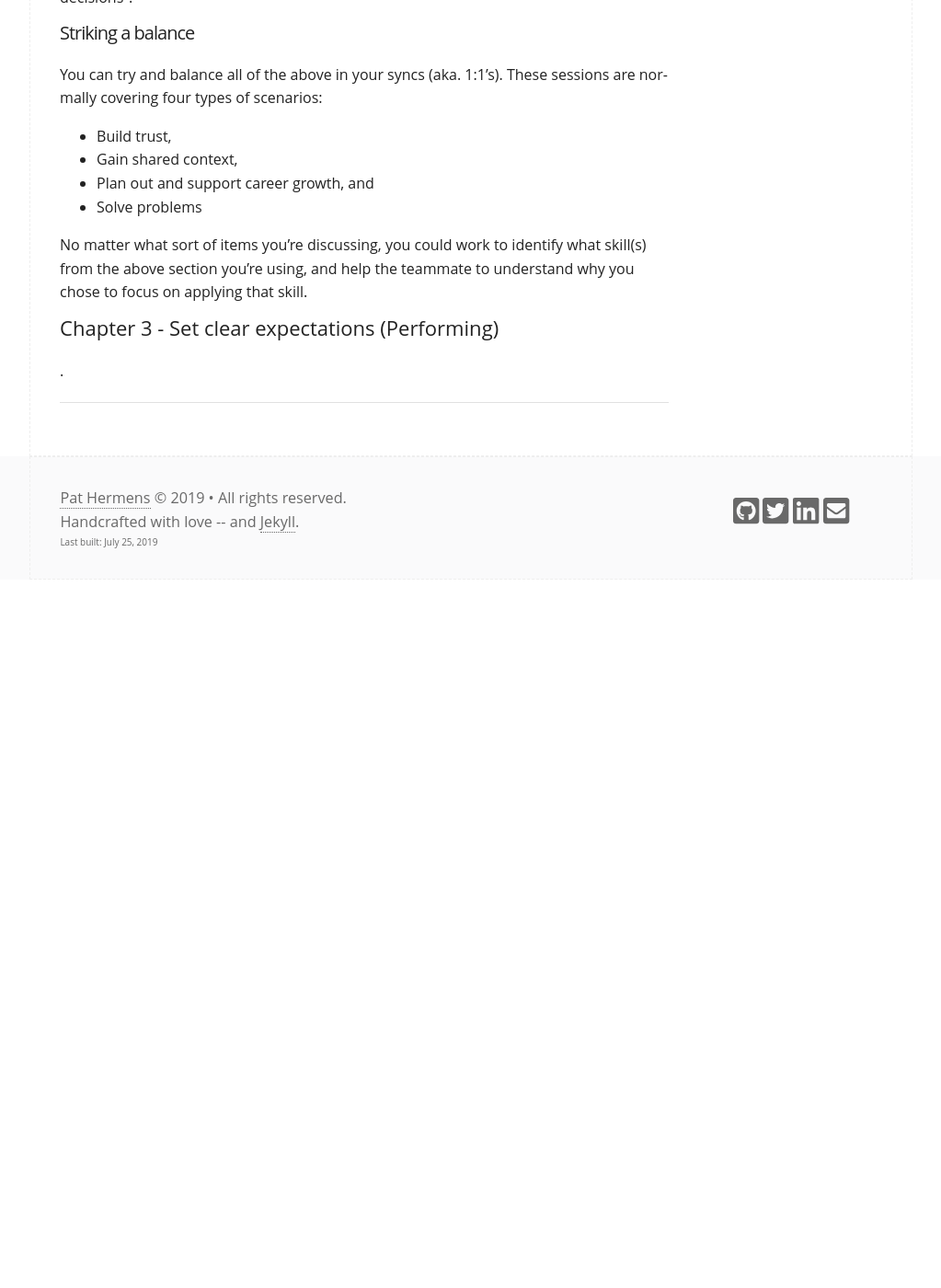
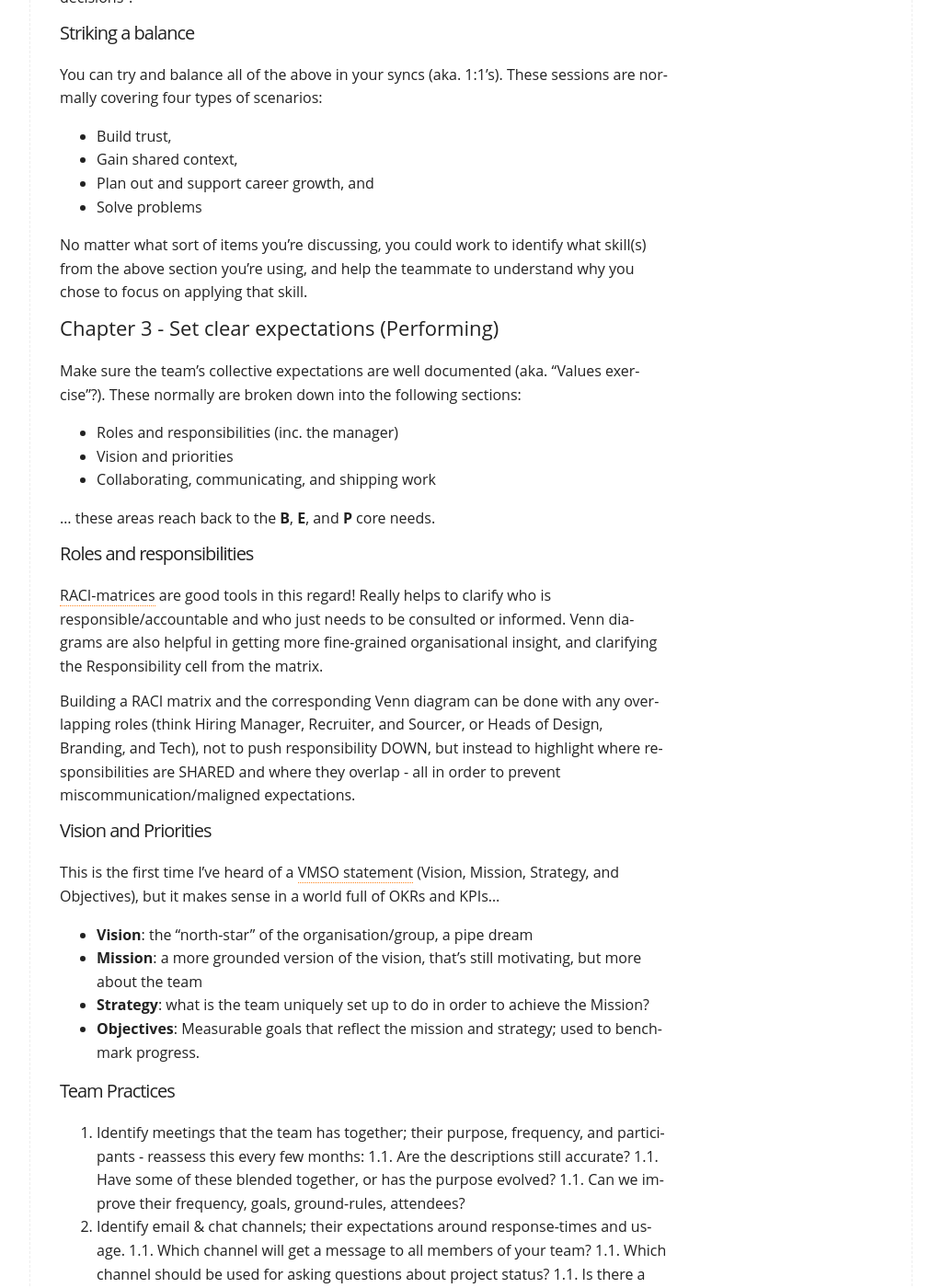
Before and after one commit to PHeonix25/PHeonix25.github.io, a Jekyll site: the page built from books/resilient_management.md, in a window 1280 px wide and 1400 px high, scrolled down 3650 px. Shown: the whole window at 92% size, without its empty margins (128-1151 px from the left). Built offline with Jekyll 4.4.1, drawn with Linux system fonts in a browser that asks for light colours; our own code applies the rules of GitHub Pages for plain Markdown files; before the commit the page ends 4280 px from its top, so only the background shows below that; some of the changed text lies outside the part shown.

Commit message:
I'm up to chapter 4

```diff
--- a/books/resilient_management.md
+++ b/books/resilient_management.md
@@ -33,16 +33,16 @@ The book then moves into more "the general skills you will need" in Chapters 4 &
 
 There's a good example given about "desk moves" challenging all of the above!
 
-* B: Same group? Different floor?
-* I: Announcement might be surprise/interruption
-* C: Can I choose? Has someone chosen for me?
-* E: Closer to the food! Better views?
-* P: No longer the same spot every day
-* S: Corner office? Sitting with peers? Locality?
+* **B**: Same group? Different floor?
+* **I**: Announcement might be surprise/interruption
+* **C**: Can I choose? Has someone chosen for me?
+* **E**: Closer to the food! Better views?
+* **P**: No longer the same spot every day
+* **S**: Corner office? Sitting with peers? Locality?
 
 ### Work style and preferences
 
-Her "First 1:1 Questions" (that I adapted/copied into my "[First sync questions][syncq]") are explained in depth here!
+Her "First 1:1 Questions" (_that I adapted/copied into my "[First sync questions][syncq]"_) are explained in depth here!
 
 ### Help the team to know you
 
@@ -144,7 +144,53 @@ No matter what sort of items you're discussing, you could work to identify what
 
 ## Chapter 3 - Set clear expectations (Performing)
 
-.
+Make sure the team's collective expectations are well documented (aka. "Values exercise"?). These normally are broken down into the following sections:
+
+* Roles and responsibilities (inc. the manager)
+* Vision and priorities
+* Collaborating, communicating, and shipping work
+
+... these areas reach back to the **B**, **E**, and **P** core needs.
+
+### Roles and responsibilities
+
+[RACI-matrices][racim] are good tools in this regard! Really helps to clarify who is responsible/accountable and who just needs to be consulted or informed. Venn diagrams are also helpful in getting more fine-grained organisational insight, and clarifying the Responsibility cell from the matrix.
+
+Building a RACI matrix and the corresponding Venn diagram can be done with any overlapping roles (think Hiring Manager, Recruiter, and Sourcer, or Heads of Design, Branding, and Tech), not to push responsibility DOWN, but instead to highlight where responsibilities are SHARED and where they overlap - all in order to prevent miscommunication/maligned expectations.
+
+### Vision and Priorities
+
+This is the first time I've heard of a [VMSO statement][03-01] (Vision, Mission, Strategy, and Objectives), but it makes sense in a world full of OKRs and KPIs...
+
+* **Vision**: the "north-star" of the organisation/group, a pipe dream
+* **Mission**: a more grounded version of the vision, that's still motivating, but more about the team
+* **Strategy**: what is the team uniquely set up to do in order to achieve the Mission?
+* **Objectives**: Measurable goals that reflect the mission and strategy; used to benchmark progress.
+
+### Team Practices
+
+1. Identify meetings that the team has together; their purpose, frequency, and participants - reassess this every few months:
+  1.1. Are the descriptions still accurate?
+  1.1. Have some of these blended together, or has the purpose evolved?
+  1.1. Can we improve their frequency, goals, ground-rules, attendees?
+1. Identify email & chat channels; their expectations around response-times and usage.
+  1.1. Which channel will get a message to all members of your team?
+  1.1. Which channel should be used for asking questions about project status?
+  1.1. Is there a URL to find OKRs and their status?
+  1.1. Is there a specific channel for questions people have of you/your team?
+1. Identify how your team works together, evaluate their expectations:
+  1.1. Do they approach problems together? Pairing on code, or splitting up work?
+  1.1. How do they communicate progress? Notify/update people on updates/outages?
+  1.1. How do they hold each other accountable? Is there a feedback culture?
+
+You can do this last point by keeping it **REAL**:
+
+* **R**eflect on the dynamics in the room
+* **E**levate the conversations
+* **A**ssume best intentions
+* **L**isten to learn
+
+Check out Etsy's [Charter of Mindful Communication][mndfl] as a foundation for employees to give feedback, course-correct relationships, improve workflows, and more.
 
 ***
 
```
Also changed, not shown: other parts of books/resilient_management.md (+3 -0 lines).
